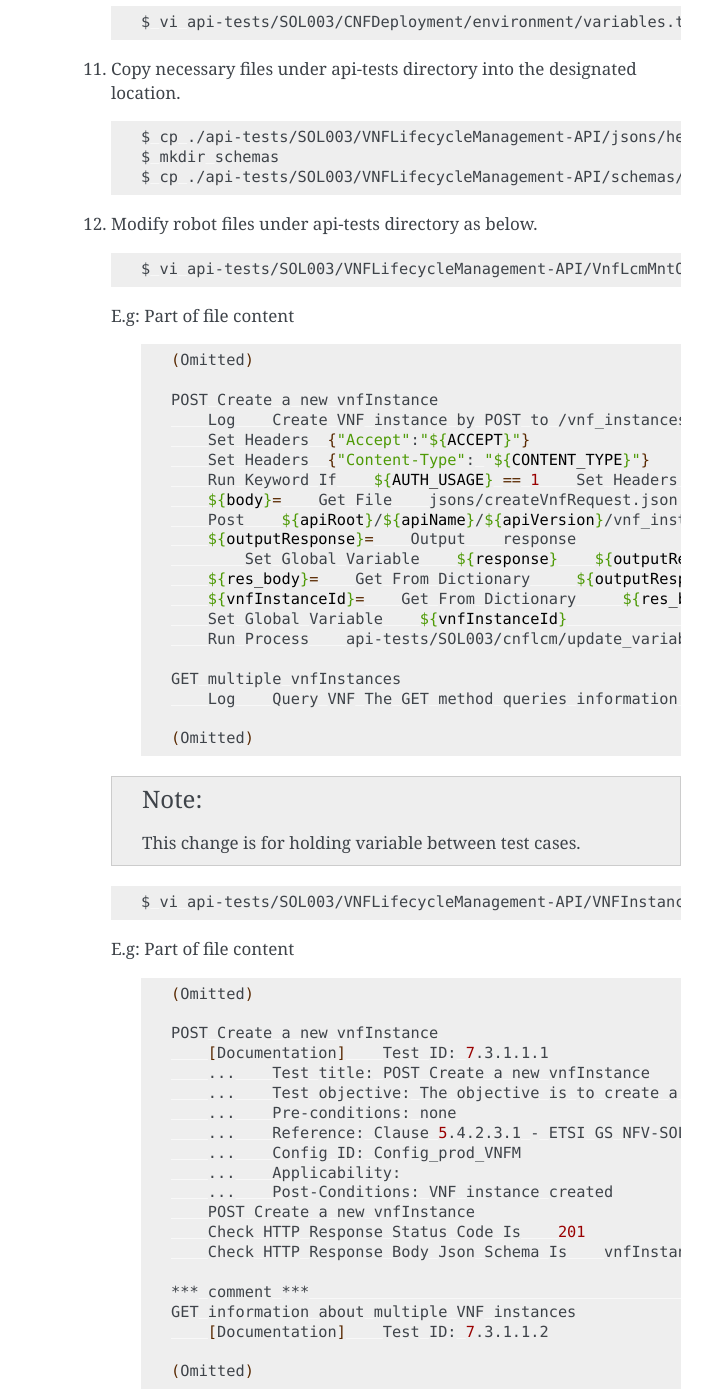
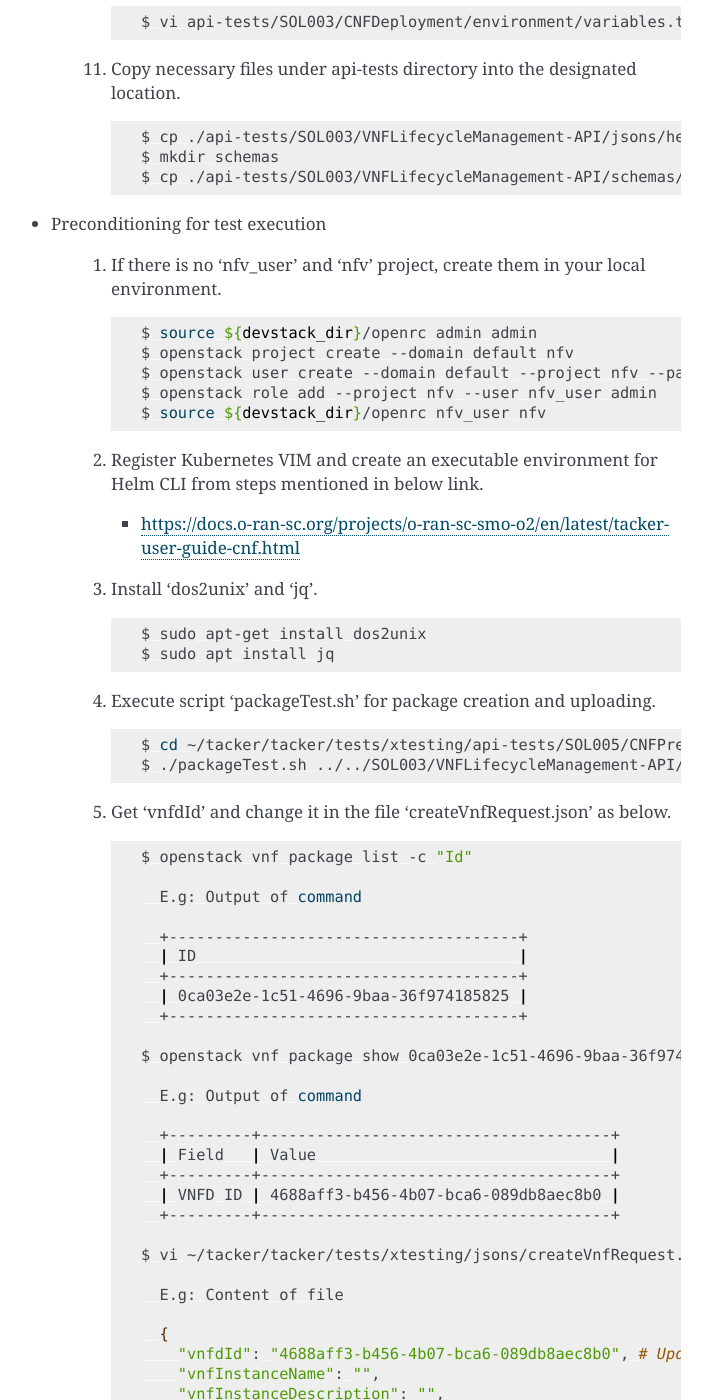
Before and after one commit to o-ran-sc/smo-o2, a Sphinx documentation site: the page built from docs/developer-guide.rst, in a window 1280 px wide and 1400 px high, scrolled down 1935 px. Shown: the whole window, without its empty margins (399-1111 px from the left). Built offline with Sphinx 7.4.7, drawn with Linux system fonts in a browser that asks for light colours; some of the changed text lies outside the part shown.

Commit message:
Improve Xtesting code for interconnecting test cases
This patch improves Xtesting code so that API conformance test cases
provided by ETSI NFV-TST 010 can be interconnected and then run in succession.

This patch also includes a script to modify API conformance test cases
automatically for the purpose.

Issue-ID: SMO-119
Change-Id: I41b1fb72571a7ed1d77eec3e356b27a2acad70fb
Signed-off-by: Koichi Edagawa <edagawa.kc@nec.com>
(cherry picked from commit 56673b96784604d965655eda6cdb3ae0ffa43fd2)

```diff
--- a/docs/developer-guide.rst
+++ b/docs/developer-guide.rst
@@ -117,74 +117,6 @@
          $ mkdir schemas
          $ cp ./api-tests/SOL003/VNFLifecycleManagement-API/schemas/vnfInstance.schema.json ./schemas
 
-   12. Modify robot files under api-tests directory as below.
-
-      .. code:: bash
-
-         $ vi api-tests/SOL003/VNFLifecycleManagement-API/VnfLcmMntOperationKeywords.robot
-
-      E.g: Part of file content
-
-         .. code:: bash
-
-            (Omitted)
-
-            POST Create a new vnfInstance
-                Log    Create VNF instance by POST to /vnf_instances
-                Set Headers  {"Accept":"${ACCEPT}"}
-                Set Headers  {"Content-Type": "${CONTENT_TYPE}"}
-                Run Keyword If    ${AUTH_USAGE} == 1    Set Headers    {"${AUTHORIZATION_HEADER}":"${AUTHORIZATION_TOKEN}"}
-                ${body}=    Get File    jsons/createVnfRequest.json
-                Post    ${apiRoot}/${apiName}/${apiVersion}/vnf_instances    ${body}
-                ${outputResponse}=    Output    response
-                    Set Global Variable    ${response}    ${outputResponse}
-                ${res_body}=    Get From Dictionary     ${outputResponse}    body                       # Add this line
-                ${vnfInstanceId}=    Get From Dictionary     ${res_body}    id                          # Add this line
-                Set Global Variable    ${vnfInstanceId}                                                 # Add this line
-                Run Process    api-tests/SOL003/cnflcm/update_variable.sh  ${vnfInstanceId}  shell=yes  # Add this line
-
-            GET multiple vnfInstances
-                Log    Query VNF The GET method queries information about multiple VNF instances.
-
-            (Omitted)
-
-      .. note::
-
-         This change is for holding variable between test cases.
-
-      .. code:: bash
-
-         $ vi api-tests/SOL003/VNFLifecycleManagement-API/VNFInstances.robot
-
-      E.g: Part of file content
-
-         .. code:: bash
-
-            (Omitted)
-
-            POST Create a new vnfInstance
-                [Documentation]    Test ID: 7.3.1.1.1
-                ...    Test title: POST Create a new vnfInstance
-                ...    Test objective: The objective is to create a new VNF instance resource
-                ...    Pre-conditions: none
-                ...    Reference: Clause 5.4.2.3.1 - ETSI GS NFV-SOL 003 [1] v2.6.1
-                ...    Config ID: Config_prod_VNFM
-                ...    Applicability:
-                ...    Post-Conditions: VNF instance created
-                POST Create a new vnfInstance
-                Check HTTP Response Status Code Is    201
-                Check HTTP Response Body Json Schema Is    vnfInstance
-
-            *** comment ***                                           # Add this line
-            GET information about multiple VNF instances
-                [Documentation]    Test ID: 7.3.1.1.2
-
-            (Omitted)
-
-      .. note::
-
-         This change is for avoiding running unnecessary test cases.
-
 * Preconditioning for test execution
 
    1. If there is no 'nfv_user' and 'nfv' project, create them in your local environment.
@@ -221,48 +153,38 @@
 
          $ openstack vnf package list -c "Id"
 
-      E.g: Output of command
+           E.g: Output of command
 
-         .. code:: bash
-
-            +--------------------------------------+
-            | ID                                   |
-            +--------------------------------------+
-            | 0ca03e2e-1c51-4696-9baa-36f974185825 |
-            +--------------------------------------+
-
-      .. code:: bash
+           +--------------------------------------+
+           | ID                                   |
+           +--------------------------------------+
+           | 0ca03e2e-1c51-4696-9baa-36f974185825 |
+           +--------------------------------------+
 
          $ openstack vnf package show 0ca03e2e-1c51-4696-9baa-36f974185825 -c "VNFD ID"
 
-      E.g: Output of command
+           E.g: Output of command
 
-         .. code:: bash
-
-            +--------------------------------------+
-            | ID                                   |
-            +--------------------------------------+
-            | 4688aff3-b456-4b07-bca6-089db8aec8b0 |
-            +--------------------------------------+
-
-            .. code:: bash
+           +---------+--------------------------------------+
+           | Field   | Value                                |
+           +---------+--------------------------------------+
+           | VNFD ID | 4688aff3-b456-4b07-bca6-089db8aec8b0 |
+           +---------+--------------------------------------+
 
          $ vi ~/tacker/tacker/tests/xtesting/jsons/createVnfRequest.json
 
-      E.g: Content of file
+           E.g: Content of file
 
-         .. code:: bash
-
-            {
-              "vnfdId": "48471dd8-3ad3-4920-8ee7-607105ef5f9b", # Update value here
-              "vnfInstanceName": "",
-              "vnfInstanceDescription": "",
-              "vnfProvider":"Company",
-              "vnfProductName":"Sample CNF",
-              "vnfSoftwareVersion":"1.0",
-              "vnfdVersion":"1.0",
-              "metadata":{}
-            }
+           {
+             "vnfdId": "4688aff3-b456-4b07-bca6-089db8aec8b0", # Update value here
+             "vnfInstanceName": "",
+             "vnfInstanceDescription": "",
+             "vnfProvider":"Company",
+             "vnfProductName":"Sample CNF",
+             "vnfSoftwareVersion":"1.0",
+             "vnfdVersion":"1.0",
+             "metadata":{}
+           }
 
    6. Get 'vimId' and change it in the file 'instantiateVnfRequest.json' as below.
 
@@ -270,55 +192,49 @@
 
          $ openstack vim list -c "ID"
 
-      E.g: Output of command
+           E.g: Output of command
 
-         .. code:: bash
-
-            +--------------------------------------+
-            | ID                                   |
-            +--------------------------------------+
-            | 08260b52-c3f6-47a9-bb1f-cec1f0d3956a |
-            +--------------------------------------+
-
-      .. code:: bash
+           +--------------------------------------+
+           | ID                                   |
+           +--------------------------------------+
+           | 08260b52-c3f6-47a9-bb1f-cec1f0d3956a |
+           +--------------------------------------+
 
          $ vi ~/tacker/tacker/tests/xtesting/jsons/instantiateVnfRequest.json
 
-      E.g: Content of file
+           E.g: Content of file
 
-         .. code:: bash
-
-            {
-              "flavourId": "helmchart",
-              "additionalParams": {
-                "namespace": "default",
-                "use_helm": "true",
-                "using_helm_install_param": [
-                  {
-                    "exthelmchart": "false",
-                    "helmchartfile_path": "Files/kubernetes/localhelm-0.1.0.tgz",
-                    "helmreleasename": "tacker-test-vdu"
-                  }
-                ],
-                "helm_replica_values": {
-                  "vdu1_aspect": "replicaCount"
-                },
-                "vdu_mapping": {
-                  "VDU1": {
-                    "kind": "Deployment",
-                    "name": "tacker-test-vdu-localhelm",
-                    "helmreleasename": "tacker-test-vdu"
-                  }
-                }
-              },
-              "vimConnectionInfo": [
-                {
-                  "id": "742f1fc7-7f00-417d-85a6-d4e788353181",
-                  "vimId": "d7a811a3-e3fb-41a1-a4e2-4dce2209bcfe",  # Update value here
-                  "vimType": "kubernetes"
-                }
-              ]
-            }
+           {
+             "flavourId": "helmchart",
+             "additionalParams": {
+               "namespace": "default",
+               "use_helm": "true",
+               "using_helm_install_param": [
+                 {
+                   "exthelmchart": "false",
+                   "helmchartfile_path": "Files/kubernetes/localhelm-0.1.0.tgz",
+                   "helmreleasename": "tacker-test-vdu"
+                 }
+               ],
+               "helm_replica_values": {
+                 "vdu1_aspect": "replicaCount"
+               },
+               "vdu_mapping": {
+                 "VDU1": {
+                   "kind": "Deployment",
+                   "name": "tacker-test-vdu-localhelm",
+                   "helmreleasename": "tacker-test-vdu"
+                 }
+               }
+             },
+             "vimConnectionInfo": [
+               {
+                 "id": "742f1fc7-7f00-417d-85a6-d4e788353181",
+                 "vimId": "d7a811a3-e3fb-41a1-a4e2-4dce2209bcfe",  # Update value here
+                 "vimType": "kubernetes"
+               }
+             ]
+           }
 
    7. Start kubectl proxy.
 
@@ -328,23 +244,15 @@
 
 * Testing steps
 
-   1. Verify Vnflcm Create and Instantiate.
+   1. Verify Vnflcm Create, Instantiate and Heal.
 
       .. code:: bash
 
          $ cd ~/tacker/tacker/tests/xtesting/
          $ . xtesting-py3/bin/activate
-         $ sudo xtesting-py3/bin/run_tests -t cnf-instantiate
+         $ sudo xtesting-py3/bin/run_tests -t cnf-lcm-validation
 
-   2. Verify Heal
-
-      .. code:: bash
-
-         $ cd ~/tacker/tacker/tests/xtesting/
-         $ . xtesting-py3/bin/activate
-         $ sudo xtesting-py3/bin/run_tests -t cnf-heal-validation
-
-   3. Verify getting all pods and getting specific pod.
+   2. Verify getting all pods and getting specific pod.
 
       .. code:: bash
 
@@ -379,34 +287,32 @@
             |   cnf-deployments-validation  |       smo       |      00:01       |      PASS      |
             +-------------------------------+-----------------+------------------+----------------+
 
-   4. For Re-testing, user must delete all the VNF instances and packages created in the above test. An example of steps is below.
+   3. For Re-testing, user must delete all the VNF instances and packages created in the above test. An example of steps is below.
 
       .. code:: bash
 
          $ openstack vnflcm list  -c "ID"
 
-      E.g: Output of command
+           E.g: Output of command
 
-         .. code:: bash
-
-            +--------------------------------------+
-            | ID                                   |
-            +--------------------------------------+
-            | 6fc3539c-e602-4afa-8e13-962fb5a7d81f |
-            +--------------------------------------+
+           +--------------------------------------+
+           | ID                                   |
+           +--------------------------------------+
+           | 6fc3539c-e602-4afa-8e13-962fb5a7d81f |
+           +--------------------------------------+
 
          $ openstack vnflcm terminate 6fc3539c-e602-4afa-8e13-962fb5a7d81f
          $ openstack vnflcm delete 6fc3539c-e602-4afa-8e13-962fb5a7d81f
 
          $ openstack vnf package list -c "Id"
 
-         .. code:: bash
+           E.g: Output of command
 
-            +--------------------------------------+
-            | ID                                   |
-            +--------------------------------------+
-            | 718b9054-2a7a-4489-a893-f2b2b1794825 |
-            +--------------------------------------+
+           +--------------------------------------+
+           | ID                                   |
+           +--------------------------------------+
+           | 718b9054-2a7a-4489-a893-f2b2b1794825 |
+           +--------------------------------------+
 
          $ openstack vnf package update --operational-state DISABLED 718b9054-2a7a-4489-a893-f2b2b1794825
          $ openstack vnf package delete 718b9054-2a7a-4489-a893-f2b2b1794825
```
Also changed, not shown: 4 other files.
